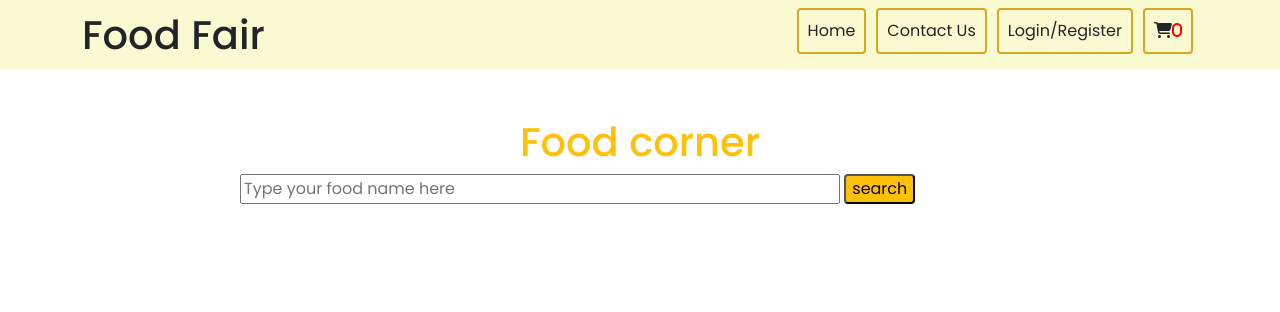
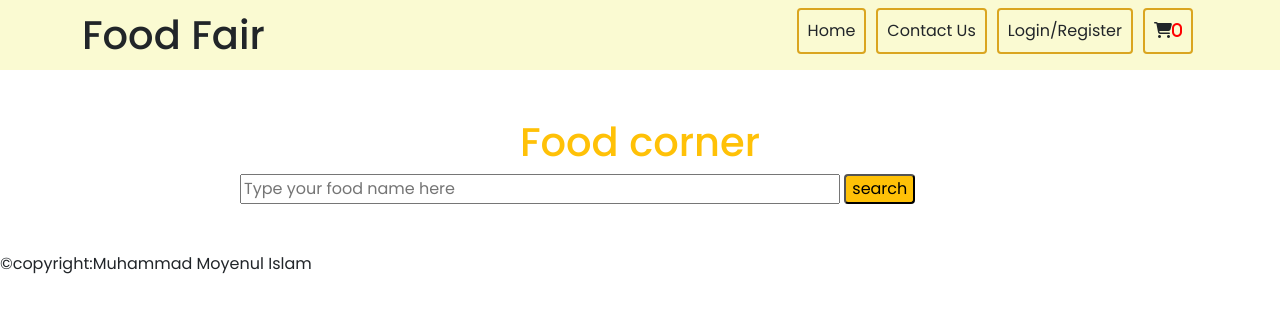
Before and after one commit to Moyen75/mealdb-pro, a plain HTML site: page index.html in a window 1280 px wide. Drawn offline with nearby package versions, Linux system fonts and the light colour scheme; no server answers.

Commit message:
footer add

```diff
--- a/index.html
+++ b/index.html
@@ -68,6 +68,9 @@
 
         </div>
     </main>
+    <footer>
+        <p>&copy;copyright:Muhammad Moyenul Islam</p>
+    </footer>
     <!-- bootstrap script  -->
     <script src="https://cdn.jsdelivr.net/npm/bootstrap@5.1.1/dist/js/bootstrap.bundle.min.js"
         integrity="sha384-/bQdsTh/da6pkI1MST/rWKFNjaCP5gBSY4sEBT38Q/9RBh9AH40zEOg7Hlq2THRZ"
```
